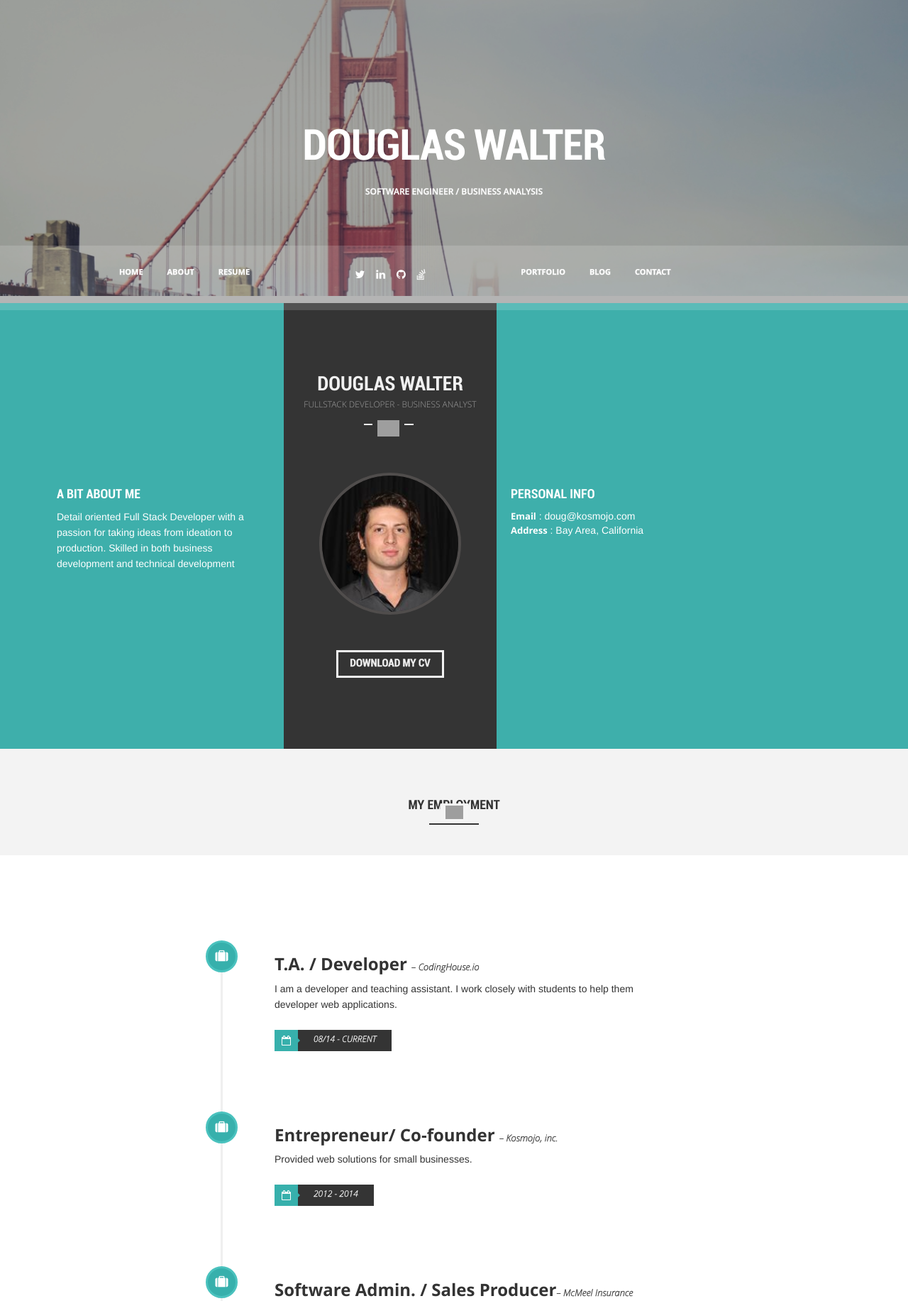
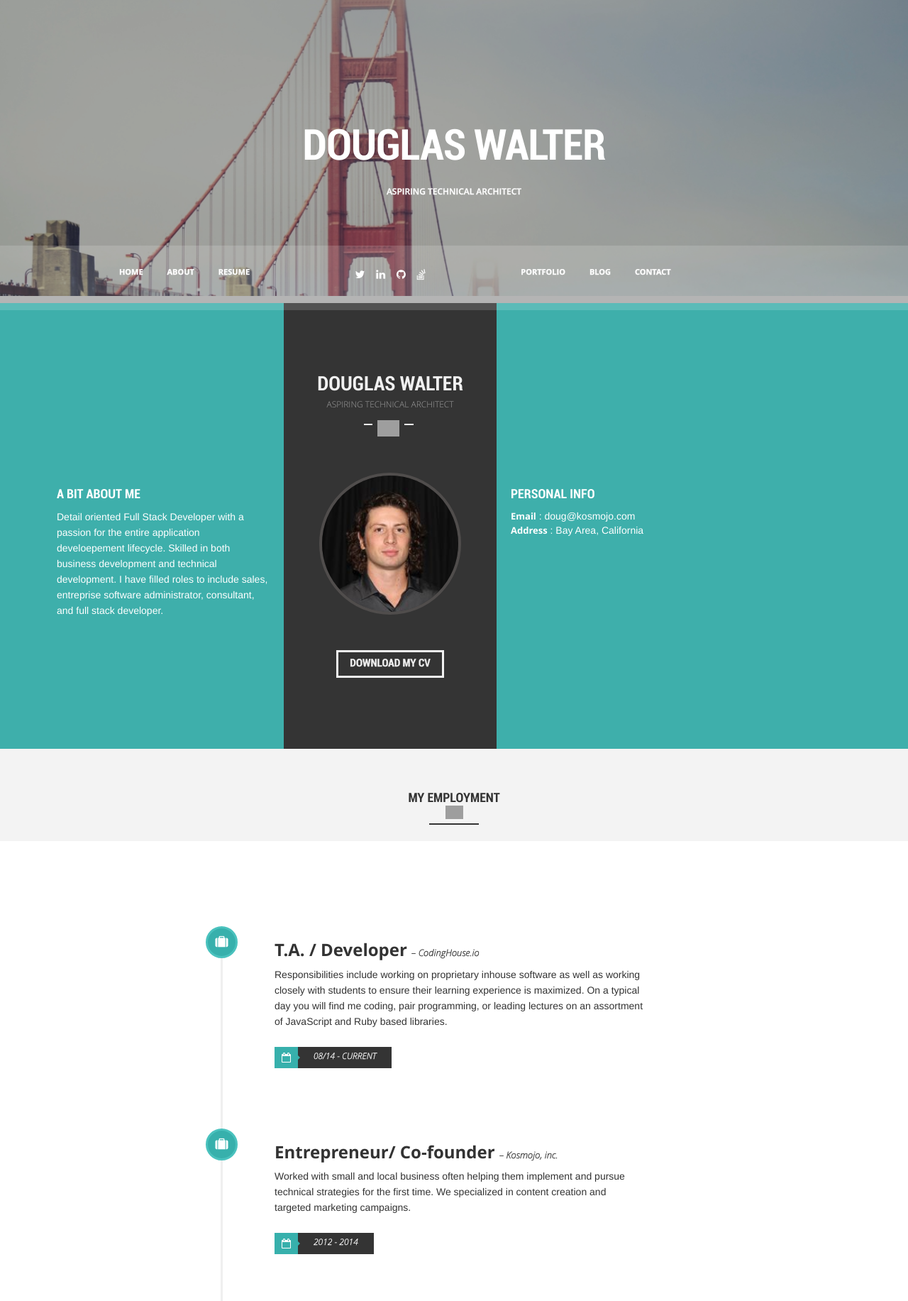
Before and after one commit to fresh5447/fresh5447.github.io, a PHP site: page / in a window 1280 px wide. Shown: the part 103-1936 px from the top of the page at 71% size. Run offline with PHP 8.4, Linux system fonts and the light colour scheme; some libraries are stand-ins or nearby versions; grey boxes are pictures that could not be loaded.

Commit message:
update job experience

```diff
--- a/css/base.css
+++ b/css/base.css
@@ -135,7 +135,7 @@ iframe{width:100%;frameborder:0;}
 		font-size:18px;
 		margin-bottom:50px;
 		display:inline-block;
-		padding:10px 20px;
+/*		padding:10px 20px;*/
 		position:relative;
 	}
 
--- a/css/main.css
+++ b/css/main.css
@@ -749,7 +749,6 @@ h1.prfTitle span {
     position: absolute;
     top: -30px;
     z-index: 10;
-	text-transform:uppercase;
 }
 
 .percent90 {
--- a/index.html
+++ b/index.html
@@ -78,7 +78,7 @@
 				<li><img src="images/bridge 2.jpg" class="slide" alt=""/>
 						<div class="caption">
 							<h1>Douglas Walter</h1>
-							<p>Software Engineer / Business Analysis</p>
+							<p>Aspiring Technical Architect</p>
 
 						</div>
 				</li>
@@ -169,7 +169,7 @@
 							<!--Intro-->
 							<div class="one-third column intro">
 								<h1>A bit about me</h1>
-								<p>Detail oriented Full Stack Developer with a passion for taking ideas from ideation to production. Skilled in both business development and technical development</p>
+								<p>Detail oriented Full Stack Developer with a passion for the entire application develoepement lifecycle. Skilled in both business development and technical development. I have filled roles to include sales, entreprise software administrator, consultant, and full stack developer.</p>
 							</div>
 							<!--End intro-->
 
@@ -177,7 +177,7 @@
 							<div class="one-third column profile tCenter bgGreyDark">
 								<div class="innerProfile ">
 							<div class="introTitle">
-							<h1 class="prfTitle">Douglas Walter<span>Fullstack Developer - Business Analyst</span></h1>
+							<h1 class="prfTitle">Douglas Walter<span>Aspiring Technical Architect</span></h1>
 							<img alt="" src="images/starL.png">
 							</div>
 							<div class="imgProfile">
@@ -249,7 +249,7 @@
 
 								<div class="det">
 									<h3>T.A. / Developer <span>– CodingHouse.io</span> </h3>
-									<p>I am a developer and teaching assistant. I work closely with students to help them developer web applications.</p>
+									<p>Responsibilities include working on proprietary inhouse software as well as working closely with students to ensure their learning experience is maximized. On a typical day you will find me coding, pair programming, or leading lectures on an assortment of JavaScript and Ruby based libraries.</p>
 										<div class="date">
 									<i class="fa fa-calendar-o"></i>
 										<span>08/14 - Current</span>
@@ -268,7 +268,7 @@
 
 									<div class="det">
 										<h3>Entrepreneur/ Co-founder <span>– Kosmojo, inc. </span> </h3>
-										<p>Provided web solutions for small businesses. </p>
+										<p> Worked with small and local business often helping them implement and pursue technical strategies for the first time. We specialized in content creation and targeted marketing campaigns.</p>
 											<div class="date">
 											<i class="fa fa-calendar-o"></i>
 											<span>2012 - 2014</span>
@@ -287,7 +287,7 @@
 
 									<div class="det">
 										<h3>Software Admin. / Sales Producer<span>– McMeel Insurance</span> </h3>
-										<p>My responsibilites were split between selling insurance, and administrating all inhouse enterprise software. </p>
+										<p> I was responsible for meeting insurance sales goals while administering all inhouse software. Administration tasks included research, implementation, training, and maintenance of inhouse software. Engineered the entire customer lifecycle on an industry leading CRM platform, which the company still uses today. Also played a role in helping create an launch a national online insurance markting agenda: "InsuranceIsSocial.com"</p>
 											<div class="date">
 											<i class="fa fa-calendar-o"></i>
 											<span>2012 - 2014</span>
@@ -495,21 +495,33 @@
 
 											<div class="skillBar">
 											     <div class="skillbarHolder">
-											      <div class="skillbarTitle">AngularJS</div>
+											      <div class="skillbarTitle">Ruby</div>
+											      <div class="percentage progra percent95"></div>
+											      </div>
+											</div>
+											<div class="skillBar">
+											     <div class="skillbarHolder">
+											      <div class="skillbarTitle">MEAN Stack (mongo, express, angular, node)</div>
 											      <div class="percentage progra percent95"></div>
 											      </div>
 											</div>
 
 											<div class="skillBar">
 											     <div class="skillbarHolder">
-											      <div class="skillbarTitle">Rails</div>
+											      <div class="skillbarTitle">Rails Stack</div>
+											      <div class="percentage progra percent95"></div>
+											      </div>
+											</div>
+											<div class="skillBar">
+											     <div class="skillbarHolder">
+											      <div class="skillbarTitle">Angular on Rails with PostgreSQL (This is my preferred stack)</div>
 											      <div class="percentage progra percent95"></div>
 											      </div>
 											</div>
 
 											<div class="skillBar">
 											     <div class="skillbarHolder">
-											      <div class="skillbarTitle">Html5/Css3</div>
+											      <div class="skillbarTitle">Html5/ CSS3/ jQuery</div>
 											      <div class="percentage progra percent95"></div>
 											      </div>
 											</div>
@@ -526,7 +538,7 @@
 											<script data-codementor="douglaswalter2" data-style="badge" data-theme="light" src="https://cdn.codementor.io/d/badge.js"></script>
 										</div>
 										<div class="col-xs-5 col-sm-5 col-md-5 col-lg-5" padding-left: "30px;">
-											<p>In my spare time lend a hand to fellow programmers on the site CodeMentor.io</p>
+											<p>In my spare time I like to lend a hand to fellow programmers on the site CodeMentor.io</p>
 										</div>
 									</div>
 											</div>
```
